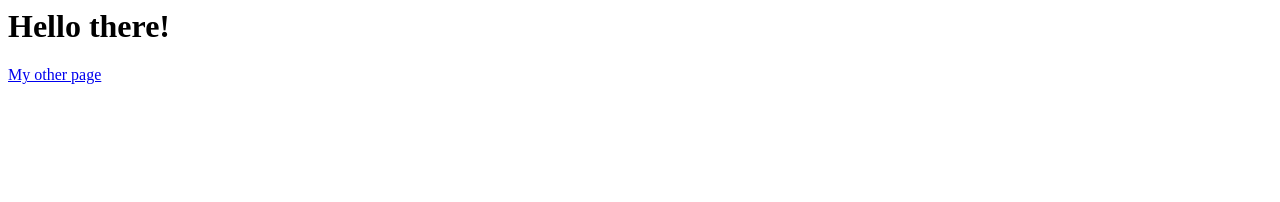
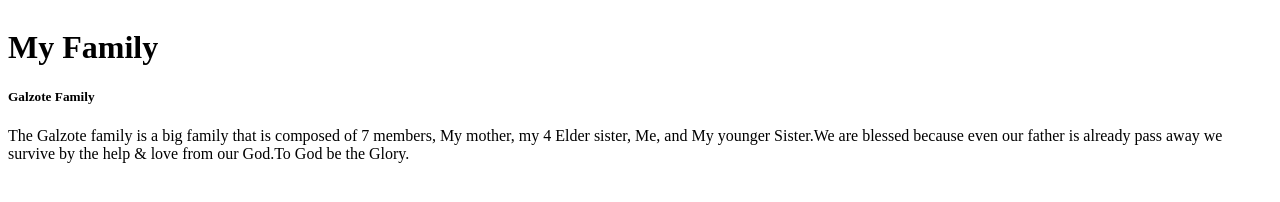
Before and after one commit to JaredGalzote/webdev-fam, a plain HTML site: page index.html in a window 1280 px wide. Drawn offline with Linux system fonts and the light colour scheme.

Commit message:
1 file modified

```diff
--- a/index.html
+++ b/index.html
@@ -2,10 +2,14 @@
   <head>
     <meta charset="UTF-8">
     <script src="script.js"></script>
-    <!-- <link rel="stylesheet" type="text/css" href="styles.css"> -->
+    <title>My Family Website</title>
   </head>
   <body>
-    <h1>Hello there!</h1>
-    <a href="/me.html">My other page</a>
+    <div class="box">
+    <img src="" alt ="" class="box-img">
+    <h1>My Family</h1>
+    <h5>Galzote Family</h5>
+    <p>The Galzote family is a big family that is composed of 7 members, My mother, my 4 Elder sister, Me, and My younger Sister.We are blessed because even our father is already pass away we survive by the help & love from our God.To God be the Glory.</p>
+    </div>
   </body>
 </html>
```
